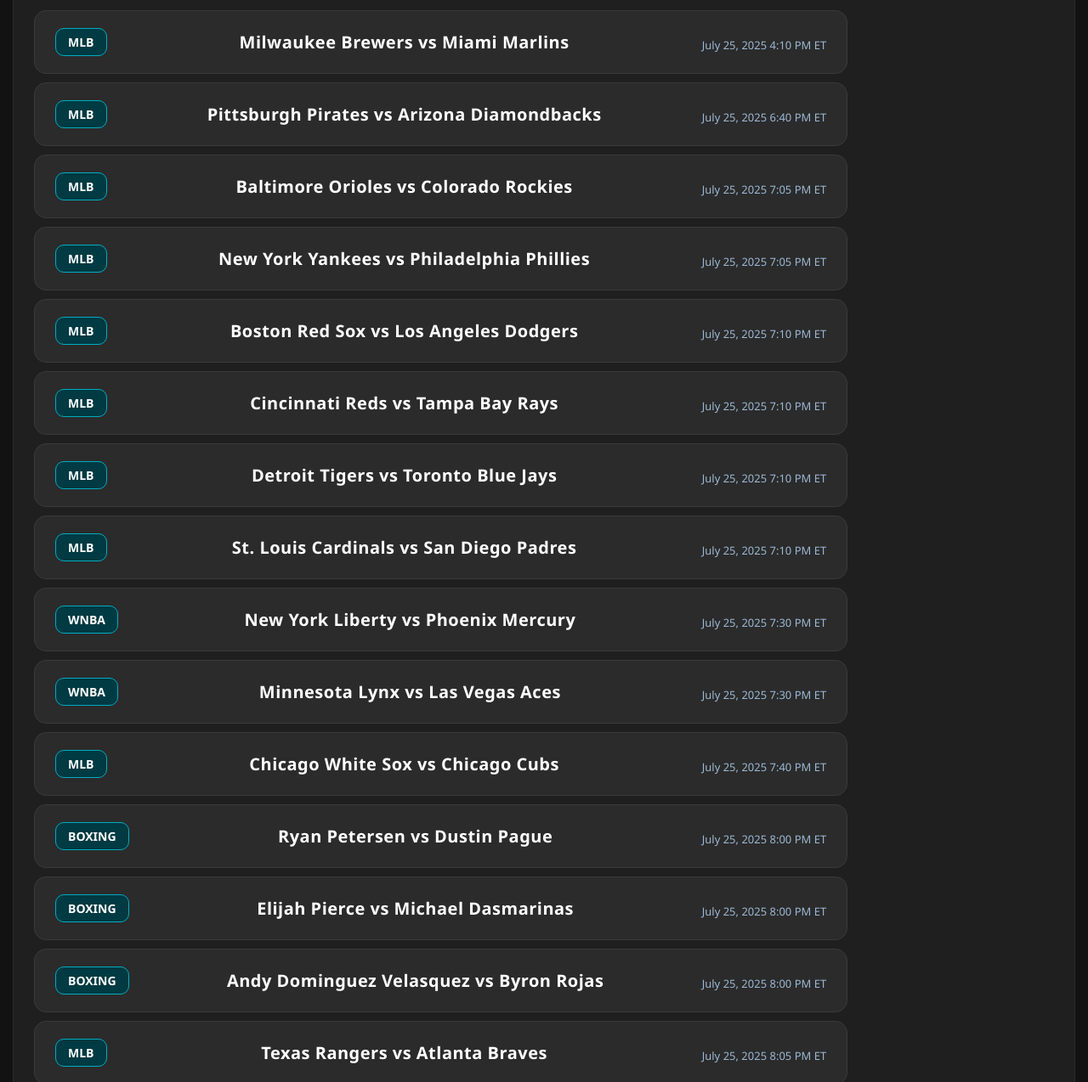
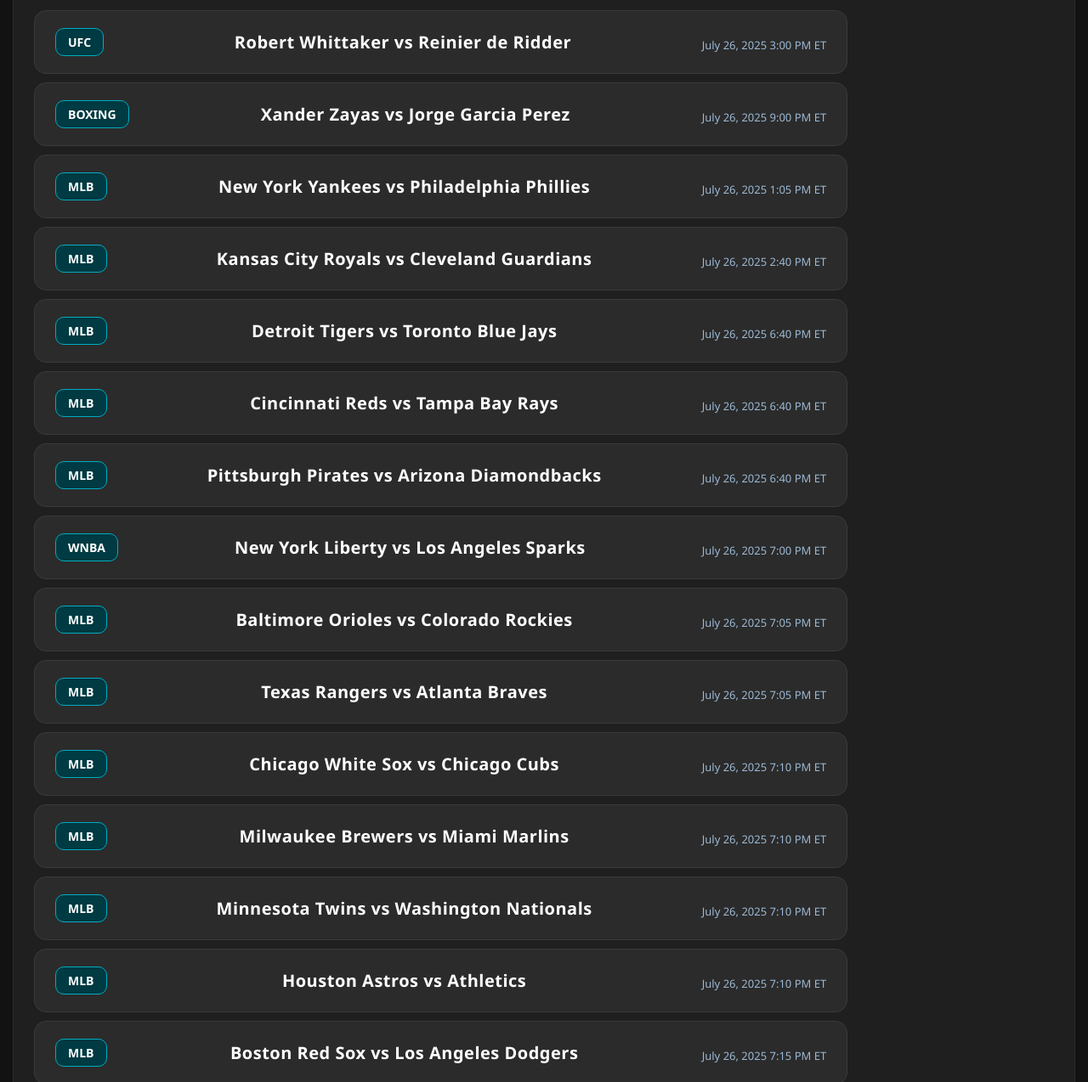
Before and after one commit to v8pro-bit/sportsonehd, a plain HTML site: page index.html in a window 1280 px wide. Shown: the part 506-1780 px from the top of the page at 85% size. Drawn offline with Linux system fonts and the light colour scheme.

Commit message:
Update index.html

```diff
--- a/index.html
+++ b/index.html
@@ -58,7 +58,144 @@
                     onkeyup="searchMatches()">
                 <div id="matches">
                     <!--MATCHES-->
-  <div class="match-link" data-league="MLB" data-frame="https://topembed.pw/channel/FanDuelSportsFlorida[USA]">
+ <div class="match-link" data-league="MMA" data-frame="https://topembed.pw/channel/ex7966471">
+    <div class="match-card">
+        <div class="match-league">
+            UFC
+        </div>
+        <div class="match-title">
+Robert Whittaker vs Reinier de Ridder
+        </div>
+        <div class="match-time">July 26, 2025 3:00 PM ET</div>
+    </div>
+</div>
+
+<div class="match-link" data-league="BOXING" data-frame="https://topembed.pw/channel/ESPN3[Argentina]">
+    <div class="match-card">
+        <div class="match-league">
+            BOXING
+        </div>
+        <div class="match-title">
+Xander Zayas vs Jorge Garcia Perez
+        </div>
+        <div class="match-time">July 26, 2025 9:00 PM ET</div>
+    </div>
+</div>
+
+<div class="match-link" data-league="MLB" data-frame="https://topembed.pw/channel/FanDuelSportsDetroit[USA]">
+    <div class="match-card">
+        <div class="match-league">
+            MLB
+        </div>
+        <div class="match-title">
+New York Yankees vs Philadelphia Phillies
+        </div>
+        <div class="match-time">July 26, 2025 1:05 PM ET</div>
+    </div>
+</div>
+
+
+<div class="match-link" data-league="MLB" data-frame="https://topembed.pw/channel/FanDuelSportsDetroit[USA]">
+    <div class="match-card">
+        <div class="match-league">
+            MLB
+        </div>
+        <div class="match-title">
+Kansas City Royals vs Cleveland Guardians
+        </div>
+        <div class="match-time">July 26, 2025 2:40 PM ET</div>
+    </div>
+</div>
+
+
+<div class="match-link" data-league="MLB" data-frame="https://topembed.pw/channel/FanDuelSportsDetroit[USA]">
+    <div class="match-card">
+        <div class="match-league">
+            MLB
+        </div>
+        <div class="match-title">
+Detroit Tigers vs Toronto Blue Jays
+        </div>
+        <div class="match-time">July 26, 2025 6:40 PM ET</div>
+    </div>
+</div>
+
+
+<div class="match-link" data-league="MLB" data-frame="https://topembed.pw/channel/FanDuelSportsDetroit[USA]">
+    <div class="match-card">
+        <div class="match-league">
+            MLB
+        </div>
+        <div class="match-title">
+Cincinnati Reds vs Tampa Bay Rays
+        </div>
+        <div class="match-time">July 26, 2025 6:40 PM ET</div>
+    </div>
+</div>
+
+<div class="match-link" data-league="MLB" data-frame="https://topembed.pw/channel/FanDuelSportsDetroit[USA]">
+    <div class="match-card">
+        <div class="match-league">
+            MLB
+        </div>
+        <div class="match-title">
+Pittsburgh Pirates vs Arizona Diamondbacks
+        </div>
+        <div class="match-time">July 26, 2025 6:40 PM ET</div>
+    </div>
+</div>
+
+<div class="match-link" data-league="WNBA" data-frame="https://topembed.pw/channel/ex7884923">
+    <div class="match-card">
+        <div class="match-league">
+            WNBA
+        </div>
+        <div class="match-title">
+New York Liberty vs Los Angeles Sparks
+        </div>
+        <div class="match-time">July 26, 2025 7:00 PM ET</div>
+    </div>
+</div>
+
+
+<div class="match-link" data-league="MLB" data-frame="https://topembed.pw/channel/FanDuelSportsDetroit[USA]">
+    <div class="match-card">
+        <div class="match-league">
+            MLB
+        </div>
+        <div class="match-title">
+Baltimore Orioles vs Colorado Rockies
+        </div>
+        <div class="match-time">July 26, 2025 7:05 PM ET</div>
+    </div>
+</div>
+
+<div class="match-link" data-league="MLB" data-frame="https://topembed.pw/channel/FanDuelSportsDetroit[USA]">
+    <div class="match-card">
+        <div class="match-league">
+            MLB
+        </div>
+        <div class="match-title">
+Texas Rangers vs Atlanta Braves
+        </div>
+        <div class="match-time">July 26, 2025 7:05 PM ET</div>
+    </div>
+</div>
+
+
+<div class="match-link" data-league="MLB" data-frame="https://topembed.pw/channel/FanDuelSportsDetroit[USA]">
+    <div class="match-card">
+        <div class="match-league">
+            MLB
+        </div>
+        <div class="match-title">
+Chicago White Sox vs Chicago Cubs
+        </div>
+        <div class="match-time">July 26, 2025 7:10 PM ET</div>
+    </div>
+</div>
+
+<div class="match-link" data-league="MLB" data-frame="https://topembed.pw/channel/FanDuelSportsDetroit[USA]">
     <div class="match-card">
         <div class="match-league">
             MLB
@@ -66,47 +203,37 @@
         <div class="match-title">
 Milwaukee Brewers vs Miami Marlins
         </div>
-        <div class="match-time">July 25, 2025 4:10 PM ET</div>
+        <div class="match-time">July 26, 2025 7:10 PM ET</div>
     </div>
 </div>
 
-<div class="match-link" data-league="MLB" data-frame="https://topembed.pw/channel/FanDuelSportsFlorida[USA]">
+<div class="match-link" data-league="MLB" data-frame="https://topembed.pw/channel/FanDuelSportsDetroit[USA]">
     <div class="match-card">
         <div class="match-league">
             MLB
         </div>
         <div class="match-title">
-Pittsburgh Pirates vs Arizona Diamondbacks
+Minnesota Twins vs Washington Nationals
         </div>
-        <div class="match-time">July 25, 2025 6:40 PM ET</div>
+        <div class="match-time">July 26, 2025 7:10 PM ET</div>
     </div>
 </div>
 
-<div class="match-link" data-league="MLB" data-frame="https://topembed.pw/channel/FanDuelSportsFlorida[USA]">
+
+<div class="match-link" data-league="MLB" data-frame="https://topembed.pw/channel/FanDuelSportsDetroit[USA]">
     <div class="match-card">
         <div class="match-league">
             MLB
         </div>
         <div class="match-title">
-Baltimore Orioles vs Colorado Rockies
+Houston Astros vs Athletics
         </div>
-        <div class="match-time">July 25, 2025 7:05 PM ET</div>
+        <div class="match-time">July 26, 2025 7:10 PM ET</div>
     </div>
 </div>
 
-<div class="match-link" data-league="MLB" data-frame="https://topembed.pw/channel/FanDuelSportsFlorida[USA]">
-    <div class="match-card">
-        <div class="match-league">
-            MLB
-        </div>
-        <div class="match-title">
-New York Yankees vs Philadelphia Phillies
-        </div>
-        <div class="match-time">July 25, 2025 7:05 PM ET</div>
-    </div>
-</div>
 
-<div class="match-link" data-league="MLB" data-frame="https://topembed.pw/channel/FanDuelSportsFlorida[USA]">
+<div class="match-link" data-league="MLB" data-frame="https://topembed.pw/channel/FanDuelSportsDetroit[USA]">
     <div class="match-card">
         <div class="match-league">
             MLB
@@ -114,36 +241,25 @@ New York Yankees vs Philadelphia Phillies
         <div class="match-title">
 Boston Red Sox vs Los Angeles Dodgers
         </div>
-        <div class="match-time">July 25, 2025 7:10 PM ET</div>
+        <div class="match-time">July 26, 2025 7:15 PM ET</div>
     </div>
 </div>
 
-<div class="match-link" data-league="MLB" data-frame="https://topembed.pw/channel/FanDuelSportsFlorida[USA]">
+
+<div class="match-link" data-league="MLB" data-frame="https://topembed.pw/channel/FanDuelSportsDetroit[USA]">
     <div class="match-card">
         <div class="match-league">
             MLB
         </div>
         <div class="match-title">
-Cincinnati Reds vs Tampa Bay Rays
+Kansas City Royals vs Cleveland Guardians
         </div>
-        <div class="match-time">July 25, 2025 7:10 PM ET</div>
-    </div>
-</div>
-
-<div class="match-link" data-league="MLB" data-frame="https://topembed.pw/channel/FanDuelSportsFlorida[USA]">
-    <div class="match-card">
-        <div class="match-league">
-            MLB
-        </div>
-        <div class="match-title">
-Detroit Tigers vs Toronto Blue Jays
-        </div>
-        <div class="match-time">July 25, 2025 7:10 PM ET</div>
+        <div class="match-time">July 26, 2025 7:15 PM ET</div>
     </div>
 </div>
 
 
-<div class="match-link" data-league="MLB" data-frame="https://topembed.pw/channel/FanDuelSportsFlorida[USA]">
+<div class="match-link" data-league="MLB" data-frame="https://topembed.pw/channel/FanDuelSportsDetroit[USA]">
     <div class="match-card">
         <div class="match-league">
             MLB
@@ -151,152 +267,49 @@ Detroit Tigers vs Toronto Blue Jays
         <div class="match-title">
 St. Louis Cardinals vs San Diego Padres
         </div>
-        <div class="match-time">July 25, 2025 7:10 PM ET</div>
+        <div class="match-time">July 26, 2025 7:15 PM ET</div>
     </div>
 </div>
 
-<div class="match-link" data-league="WNBA" data-frame="https://topembed.pw/channel/ex7884919">
+
+
+<div class="match-link" data-league="WNBA" data-frame="https://topembed.pw/channel/ex7884924">
     <div class="match-card">
         <div class="match-league">
             WNBA
         </div>
         <div class="match-title">
-          New York Liberty vs Phoenix Mercury
+Washington Mystics vs Seattle Storm
         </div>
-        <div class="match-time">July 25, 2025 7:30 PM ET</div>
+        <div class="match-time">July 26, 2025 7:30 PM ET</div>
     </div>
 </div>
 
-
-<div class="match-link" data-league="WNBA" data-frame="https://topembed.pw/channel/ex7884920">
+<div class="match-link" data-league="NFL" data-frame="https://topembed.pw/channel/TSN4[Canada]">
     <div class="match-card">
         <div class="match-league">
-            WNBA
+            CFL
         </div>
         <div class="match-title">
-          Minnesota Lynx vs Las Vegas Aces
+Toronto Argonauts vs Winnipeg Blue Bombers
         </div>
-        <div class="match-time">July 25, 2025 7:30 PM ET</div>
+        <div class="match-time">July 26, 2025 8:00 PM ET</div>
     </div>
 </div>
 
-
-
-<div class="match-link" data-league="MLB" data-frame="https://topembed.pw/channel/FanDuelSportsFlorida[USA]">
+<div class="match-link" data-league="MLB" data-frame="https://topembed.pw/channel/FanDuelSportsDetroit[USA]">
     <div class="match-card">
         <div class="match-league">
             MLB
         </div>
         <div class="match-title">
-Chicago White Sox vs Chicago Cubs
+San Francisco Giants vs New York Mets
         </div>
-        <div class="match-time">July 25, 2025 7:40 PM ET</div>
+        <div class="match-time">July 26, 2025 9:05 PM ET</div>
     </div>
 </div>
 
-
-<div class="match-link" data-league="BOXING" data-frame="https://topembed.pw/channel/FanDuelSportsFlorida[USA]">
-    <div class="match-card">
-        <div class="match-league">
-            BOXING
-        </div>
-        <div class="match-title">
-Ryan Petersen vs Dustin Pague
-        </div>
-        <div class="match-time">July 25, 2025 8:00 PM ET</div>
-    </div>
-</div>
-
-<div class="match-link" data-league="BOXING" data-frame="https://topembed.pw/channel/FanDuelSportsFlorida[USA]">
-    <div class="match-card">
-        <div class="match-league">
-            BOXING
-        </div>
-        <div class="match-title">
-Elijah Pierce vs Michael Dasmarinas
-        </div>
-        <div class="match-time">July 25, 2025 8:00 PM ET</div>
-    </div>
-</div>
-
-<div class="match-link" data-league="BOXING" data-frame="https://topembed.pw/channel/FanDuelSportsFlorida[USA]">
-    <div class="match-card">
-        <div class="match-league">
-            BOXING
-        </div>
-        <div class="match-title">
-Andy Dominguez Velasquez vs Byron Rojas
-        </div>
-        <div class="match-time">July 25, 2025 8:00 PM ET</div>
-    </div>
-</div>
-
-
-<div class="match-link" data-league="MLB" data-frame="https://topembed.pw/channel/FanDuelSportsFlorida[USA]">
-    <div class="match-card">
-        <div class="match-league">
-            MLB
-        </div>
-        <div class="match-title">
-Texas Rangers vs Atlanta Braves
-        </div>
-        <div class="match-time">July 25, 2025 8:05 PM ET</div>
-    </div>
-</div>
-
-
-<div class="match-link" data-league="MLB" data-frame="https://topembed.pw/channel/FanDuelSportsFlorida[USA]">
-    <div class="match-card">
-        <div class="match-league">
-            MLB
-        </div>
-        <div class="match-title">
-Kansas City Royals vs Cleveland Guardians
-        </div>
-        <div class="match-time">July 25, 2025 8:10 PM ET</div>
-    </div>
-</div>
-
-<div class="match-link" data-league="MLB" data-frame="https://topembed.pw/channel/FanDuelSportsFlorida[USA]">
-    <div class="match-card">
-        <div class="match-league">
-            MLB
-        </div>
-        <div class="match-title">
-Minnesota Twins vs Washington Nationals
-        </div>
-        <div class="match-time">July 25, 2025 8:10 PM ET</div>
-    </div>
-</div>
-
-<div class="match-link" data-league="MLB" data-frame="https://topembed.pw/channel/FanDuelSportsFlorida[USA]">
-    <div class="match-card">
-        <div class="match-league">
-            MLB
-        </div>
-        <div class="match-title">
-Houston Astros vs Athletics
-        </div>
-        <div class="match-time">July 25, 2025 8:10 PM ET</div>
-    </div>
-</div>
-
-
-
-<div class="match-link" data-league="BOXING" data-frame="https://topembed.pw/channel/FanDuelSportsFlorida[USA]">
-    <div class="match-card">
-        <div class="match-league">
-            BOXING
-        </div>
-        <div class="match-title">
-Kevin Vivas vs. Gustavo Perez
-        </div>
-        <div class="match-time">July 25, 2025 9:00 PM ET</div>
-    </div>
-</div>
-
-
-<div class="match-link" data-league="MLB" data-frame="https://topembed.pw/channel/FanDuelSportsFlorida[USA]">
+<div class="match-link" data-league="MLB" data-frame="https://topembed.pw/channel/FanDuelSportsDetroit[USA]">
     <div class="match-card">
         <div class="match-league">
             MLB
@@ -304,34 +317,11 @@ Kevin Vivas vs. Gustavo Perez
         <div class="match-title">
 Los Angeles Angels vs Seattle Mariners
         </div>
-        <div class="match-time">July 25, 2025 9:38 PM ET</div>
+        <div class="match-time">July 26, 2025 9:38 PM ET</div>
     </div>
 </div>
 
 
-<div class="match-link" data-league="WNBA" data-frame="https://topembed.pw/channel/ex7884921">
-    <div class="match-card">
-        <div class="match-league">
-            WNBA
-        </div>
-        <div class="match-title">
-          Golden State Valkyries vs Dallas Wings
-        </div>
-        <div class="match-time">July 25, 2025 10:00 PM ET</div>
-    </div>
-</div>
-
-<div class="match-link" data-league="MLB" data-frame="https://topembed.pw/channel/FanDuelSportsFlorida[USA]">
-    <div class="match-card">
-        <div class="match-league">
-            MLB
-        </div>
-        <div class="match-title">
-San Francisco Giants vs New York Mets
-        </div>
-        <div class="match-time">July 25, 2025 10:15 PM ET</div>
-    </div>
-</div>
 
 
                     <!--MATCHES-->
```
